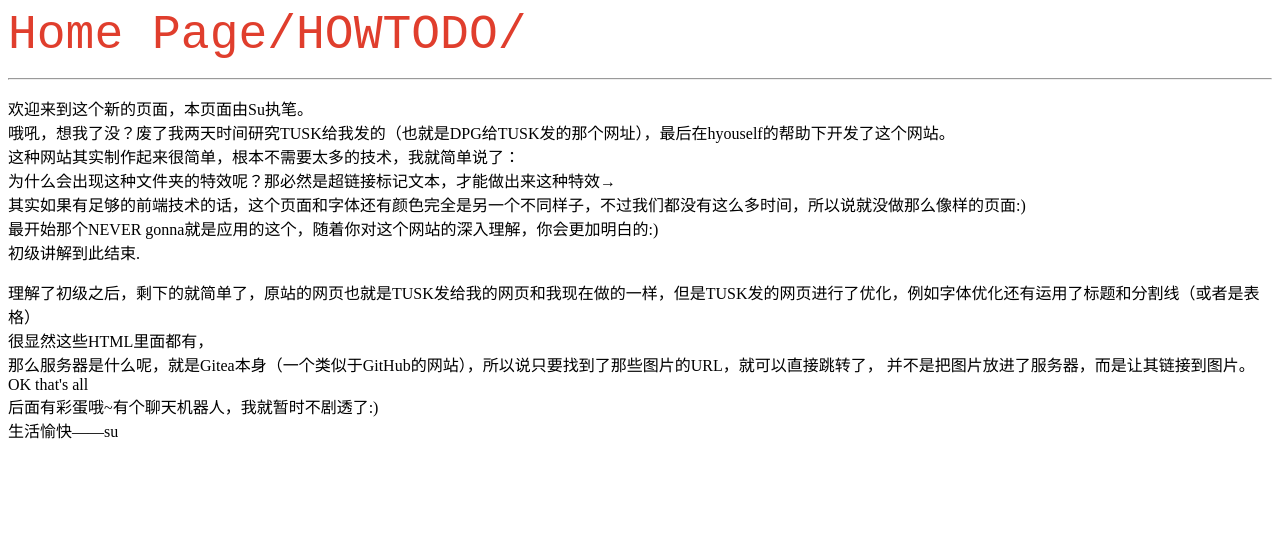
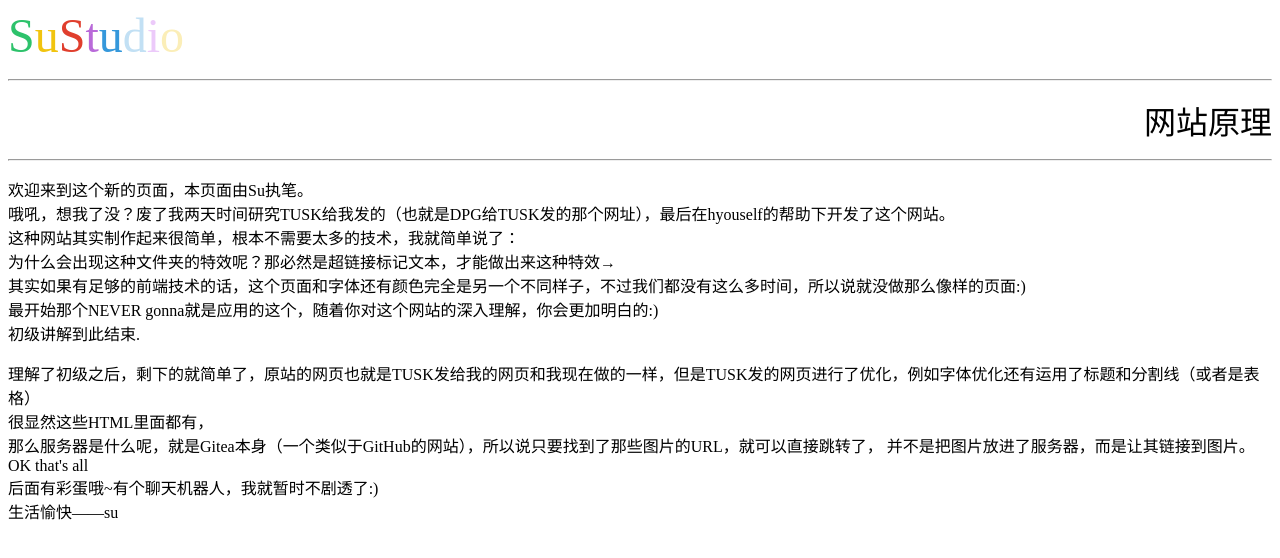
Before and after one commit to hyouself/HOWTODO, a plain HTML site: page index.html in a window 1280 px wide. Drawn offline with Linux system fonts and the light colour scheme.

Commit message:
Update index.html

```diff
--- a/index.html
+++ b/index.html
@@ -1,4 +1,6 @@
-<p><span style="font-size: 36pt; color: #e03e2d; font-family: 'courier new', courier, monospace;">Home Page/HOWTODO/</span></p>
+<p style="text-align: left;"><span style="font-size: 36pt;"><span style="color: #2dc26b;">S</span><span style="color: #f1c40f;">u</span><span style="color: #e03e2d;">S</span><span style="color: #b96ad9;">t</span><span style="color: #3598db;">u</span><span style="color: #c2e0f4;">d</span><span style="color: #eccafa;">i</span><span style="color: #fbeeb8;">o</span></span></p>
+<hr />
+<p style="text-align: right;"><span style="font-size: 24pt;">网站原理</span></p>
 <hr />
 <p>欢迎来到这个新的页面，本页面由Su执笔。<br />哦吼，想我了没？废了我两天时间研究TUSK给我发的（也就是DPG给TUSK发的那个网址），最后在hyouself的帮助下开发了这个网站。<br />这种网站其实制作起来很简单，根本不需要太多的技术，我就简单说了：<br />为什么会出现这种文件夹的特效呢？那必然是超链接标记文本，才能做出来这种特效&rarr;<br />其实如果有足够的前端技术的话，这个页面和字体还有颜色完全是另一个不同样子，不过我们都没有这么多时间，所以说就没做那么像样的页面:)<br />最开始那个NEVER&nbsp;gonna就是应用的这个，随着你对这个网站的深入理解，你会更加明白的:)<br />初级讲解到此结束.</p>
 <p>理解了初级之后，剩下的就简单了，原站的网页也就是TUSK发给我的网页和我现在做的一样，但是TUSK发的网页进行了优化，例如字体优化还有运用了标题和分割线（或者是表格）<br />很显然这些HTML里面都有，<br />那么服务器是什么呢，就是Gitea本身（一个类似于GitHub的网站），所以说只要找到了那些图片的URL，就可以直接跳转了，&nbsp;并不是把图片放进了服务器，而是让其链接到图片。<br />OK&nbsp;that's&nbsp;all<br />后面有彩蛋哦~有个聊天机器人，我就暂时不剧透了:)<br />生活愉快&mdash;&mdash;su</p>
```
